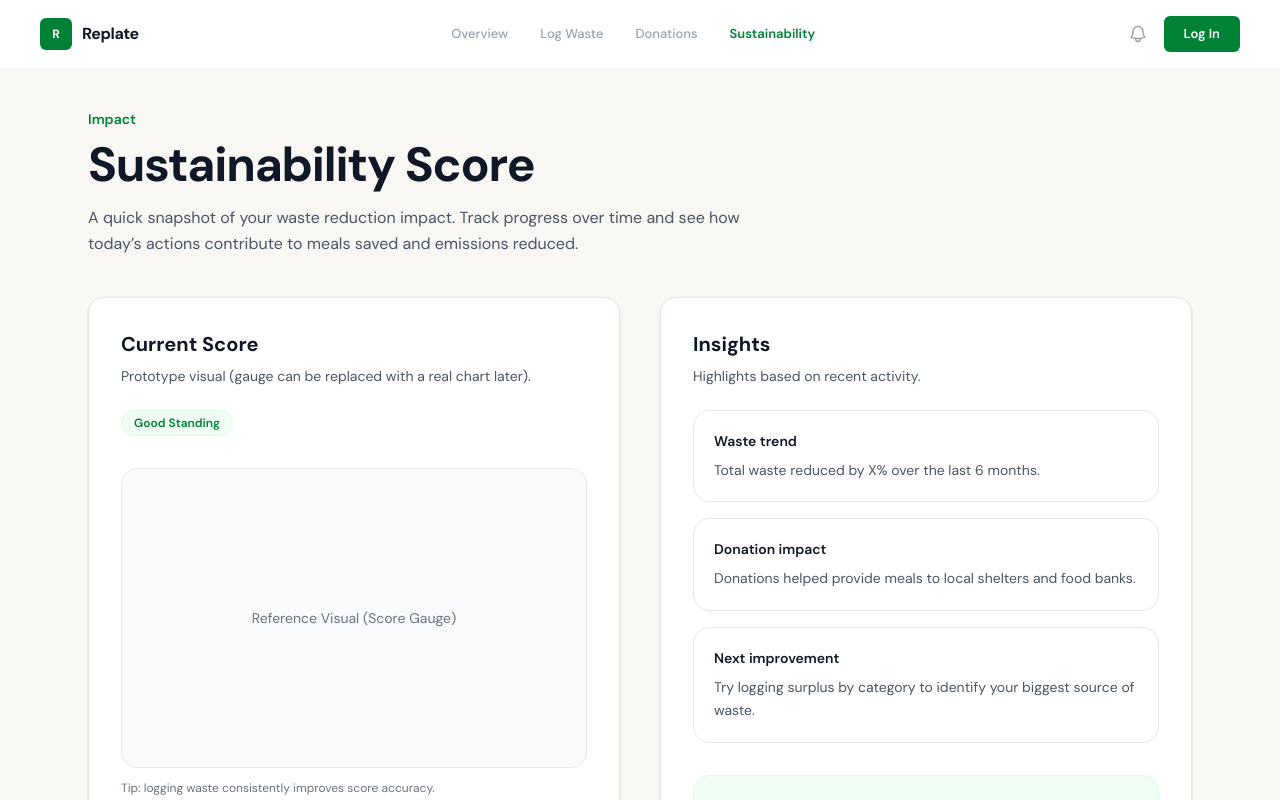
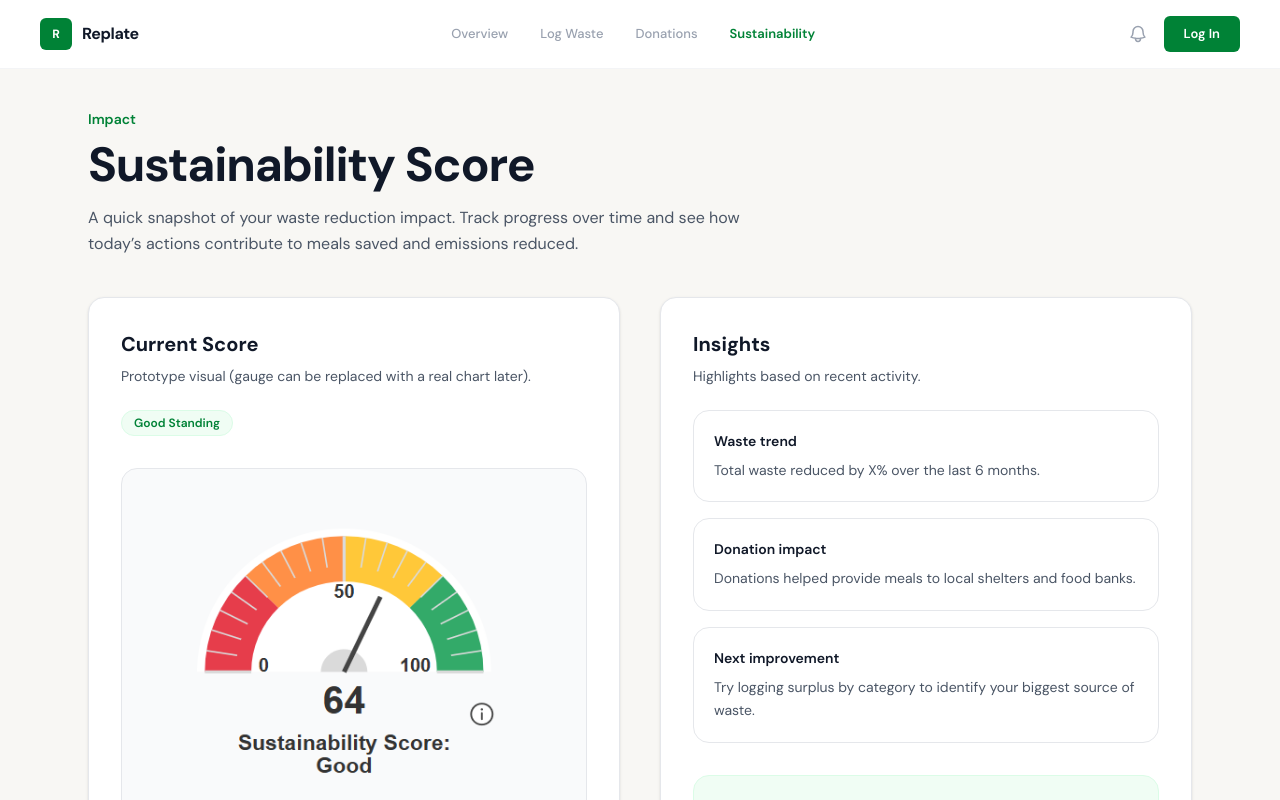
Before and after one commit to haydenhle/replate, a Next.js app: page /dashboard/sustainability in a window 1280 px wide. Shown: the top 800 px of the page. Built offline with nearby package versions, Linux system fonts and the light colour scheme.

Commit message:
Add sustainability score gauge component

```diff
--- /dev/null
+++ b/src/app/dashboard/sustainability/GaugeClient.tsx
@@ -0,0 +1,14 @@
+"use client";
+
+import SustainabilityGauge from "@/components/SustainabilityGauge";
+
+export default function GaugeClient() {
+  // demo score for now
+  const score = 64;
+
+  return (
+    <div className="flex justify-center">
+      <SustainabilityGauge score={score} width={400} />
+    </div>
+  );
+}
--- a/src/app/dashboard/sustainability/page.tsx
+++ b/src/app/dashboard/sustainability/page.tsx
@@ -1,4 +1,5 @@
 // src/app/dashboard/sustainability/page.tsx
+import GaugeClient from "./GaugeClient";
 
 export default function SustainabilityPage() {
   return (
@@ -38,9 +39,9 @@ export default function SustainabilityPage() {
             </span>
           </div>
 
-          {/* Gauge Placeholder */}
-          <div className="mt-8 border border-gray-200 rounded-2xl bg-gray-50 h-[300px] flex items-center justify-center text-gray-500 text-sm">
-            Reference Visual (Score Gauge)
+          {/* Gauge */}
+          <div className="mt-8 border border-gray-200 rounded-2xl bg-gray-50 p-6 flex items-center justify-center">
+            <GaugeClient />
           </div>
 
           {/* Small caption */}
--- /dev/null
+++ b/src/components/SustainabilityGauge.tsx
@@ -0,0 +1,51 @@
+"use client";
+
+import React from "react";
+
+function clamp(n: number, min: number, max: number) {
+  return Math.max(min, Math.min(max, n));
+}
+
+// Map 0–100 to 9 bins
+function scoreToBin(score: number) {
+  const s = clamp(score, 0, 100);
+  const bin = Math.floor(s / (100 / 9));
+  return clamp(bin, 0, 8);
+}
+
+export default function SustainabilityGauge({
+  score,
+  width = 360,
+  aspect = 1.30,
+}: {
+  score: number;
+  width?: number;
+  aspect?: number;
+}) {
+  const bin = scoreToBin(score);
+
+  // 3x3 grid:
+  const cols = 3;
+  const row = Math.floor(bin / cols);
+  const col = bin % cols;
+
+  const posX = col === 0 ? "0%" : col === 1 ? "50%" : "100%";
+  const posY = row === 0 ? "0%" : row === 1 ? "50%" : "100%";
+
+  const height = Math.round(width / aspect);
+
+  return (
+    <div
+      aria-label={`Sustainability gauge for score ${score}`}
+      style={{
+        width,
+        height,
+        backgroundImage: "url(/gauges/SustainabilityScore.png)",
+        backgroundRepeat: "no-repeat",
+        backgroundSize: "300% 300%",
+        backgroundPosition: `${posX} ${posY}`,
+        borderRadius: 12,
+      }}
+    />
+  );
+}
```
Also changed, not shown: public/gauges/SustainabilityScore.png (added).
